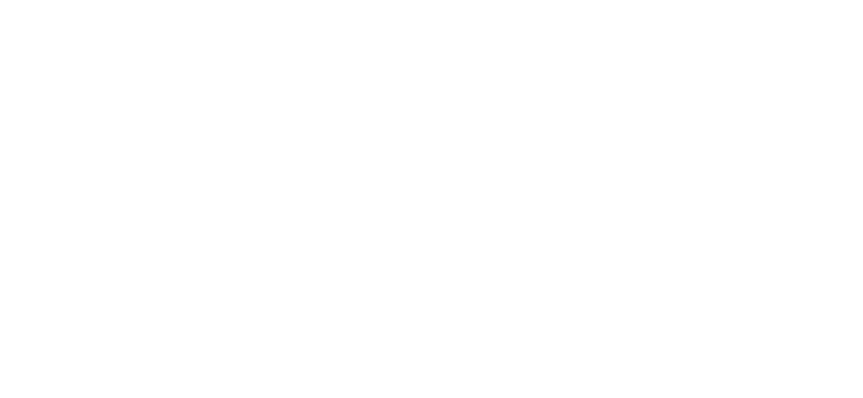
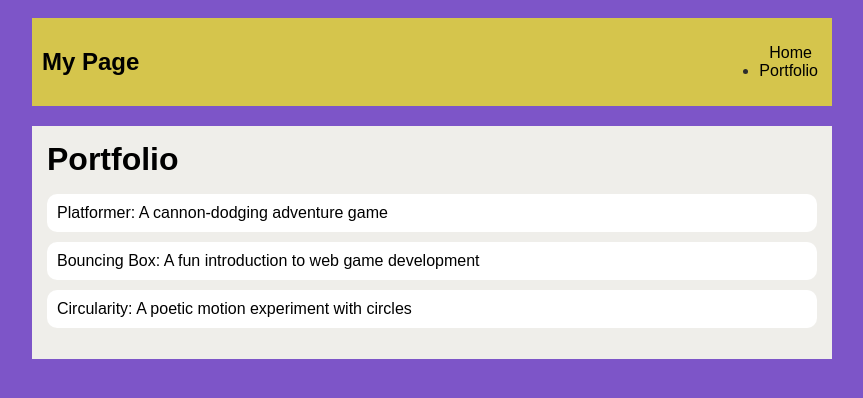
Before and after one commit to mhebertOKHS/mhebertOKHS.github.io, a plain HTML site: page portfolio.html in a window 1280 px wide. Shown: the whole page, without its empty margins (208-1071 px from the left). Drawn offline with Linux system fonts and the light colour scheme.

Commit message:
add portfolio page to website

```diff
--- a/portfolio.html
+++ b/portfolio.html
@@ -0,0 +1,43 @@
+<!DOCTYPE html>
+<html>
+  <head>
+    <title>Matts Portfolio Page</title>
+    <link rel="stylesheet" href="style.css"/>
+  </head>
+
+  <body>
+    <!-- All content goes here -->
+    <div id="all-contents">
+        <nav>
+        <h1>My Page</h1>
+            <ul id=""nav-ul">
+                <li class="nav-li">
+                    <a href="index.html">Home</a>
+                </li>
+                <li class="nav-li.">
+                    <a href="portfolio.html">Portfolio</a>
+                </li>
+            </ul>
+        </nav>
+
+        <main>
+           <div class="content">
+                <h1>Portfolio</h1>
+                <ul id="portfolio">
+                <li>
+                    <a href="fsd-projects.platformer/">Platformer: A cannon-dodging adventure game</a>
+                </li>
+                <li>
+                <a href="fsd-projects/bouncing-box/">Bouncing Box: A fun introduction to web game development</a>
+                </li>
+                <li>
+                 <a href="fsd-projects/circularity/">Circularity: A poetic motion experiment with circles</a>
+                </li>
+                </ul>
+            </div>
+
+        </main>
+
+    </div>
+  </body>
+</html>
--- a/style.css
+++ b/style.css
@@ -75,3 +75,29 @@
 h2, h3 {
     margin: 0px;
 }
+
+/* Portfolio styles */
+.content h1 {
+  color: black;
+}
+
+#portfolio {
+  list-style-type: none;
+  padding-left: 0;
+}
+
+#portfolio li {
+  background: #fff;
+  padding: 10px;
+  border-radius: 10px;
+  margin-bottom: 10px;
+}
+
+#portfolio li:hover {
+  background: #eee;
+}
+
+#portfolio a {
+  text-decoration: none;
+  color: #000000;
+}
```
Also changed, not shown: index.html (+1 -1 lines).
